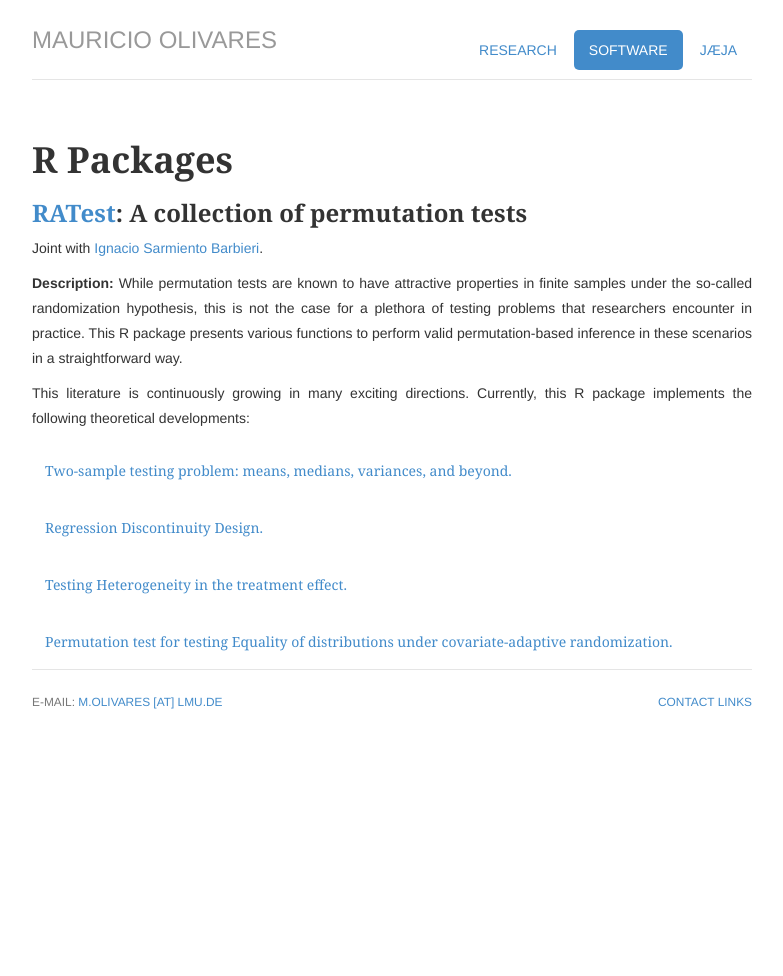
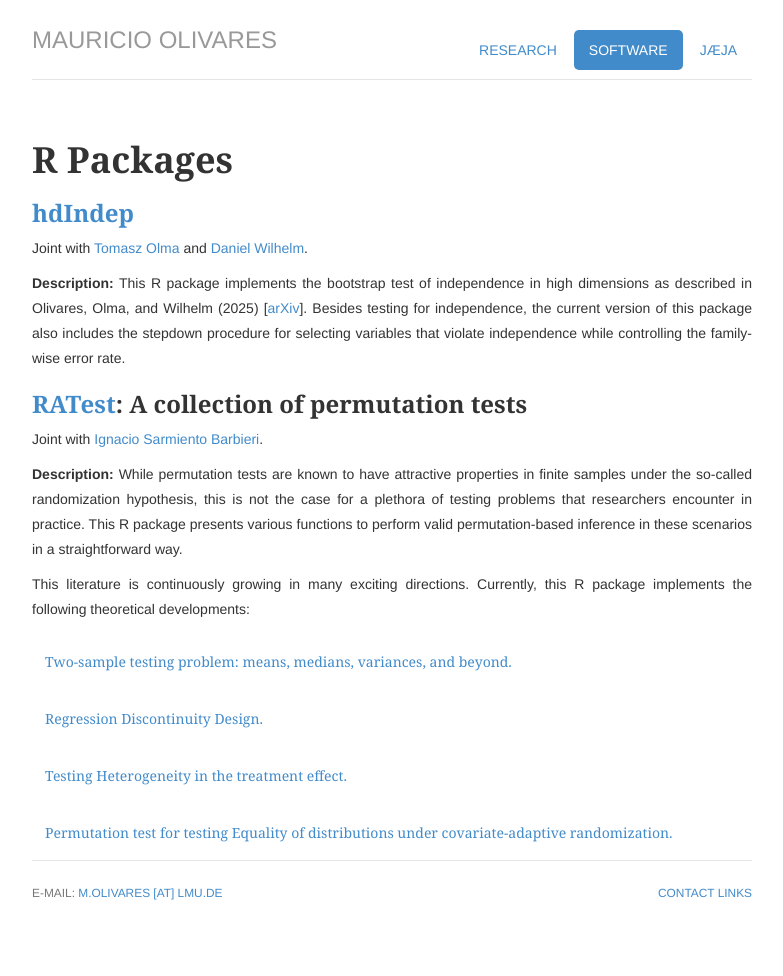
Before and after one commit to mauolivares/mauolivares.github.io, a Jekyll site: the page built from software/index.html, in a window 1280 px wide. Shown: the whole page, without its empty margins (248-1031 px from the left). Built offline with Jekyll 4.4.1, drawn with Linux system fonts in a browser that asks for light colours; before the commit the page ends 900 px from its top, so only the background shows below that.

Commit message:
Include hdIndep in Sotftware page

```diff
--- a/software/index.html
+++ b/software/index.html
@@ -11,6 +11,13 @@ description: Mauricio's Software.
 <div class="row marketing">
 				<div>
 				<span itemprop="rpackages"><h1>R Packages</h1></span>
+
+				<h3><a href="https://mauolivares.github.io/hdIndep/index.html">hdIndep</a></h3>
+
+				<p>Joint with <a href="https://tomaszolma.github.io/">Tomasz Olma</a> and <a href="https://dwilhelm.userweb.mwn.de//">Daniel Wilhelm</a>.</p>
+
+				<p align="justify"><strong>Description:</strong> This R package implements the bootstrap test of independence in high dimensions as described in Olivares, Olma, and Wilhelm (2025) [<a href="https://arxiv.org/abs/2503.21715">arXiv</a>]. Besides testing for independence, the current version of this package also includes the stepdown procedure for selecting variables that violate independence while controlling the family-wise error rate.
+				</p>
 
 				<h3><a href="https://cran.r-project.org/web/packages/RATest/index.html">RATest</a>: A collection of permutation tests</h3>
 
```
